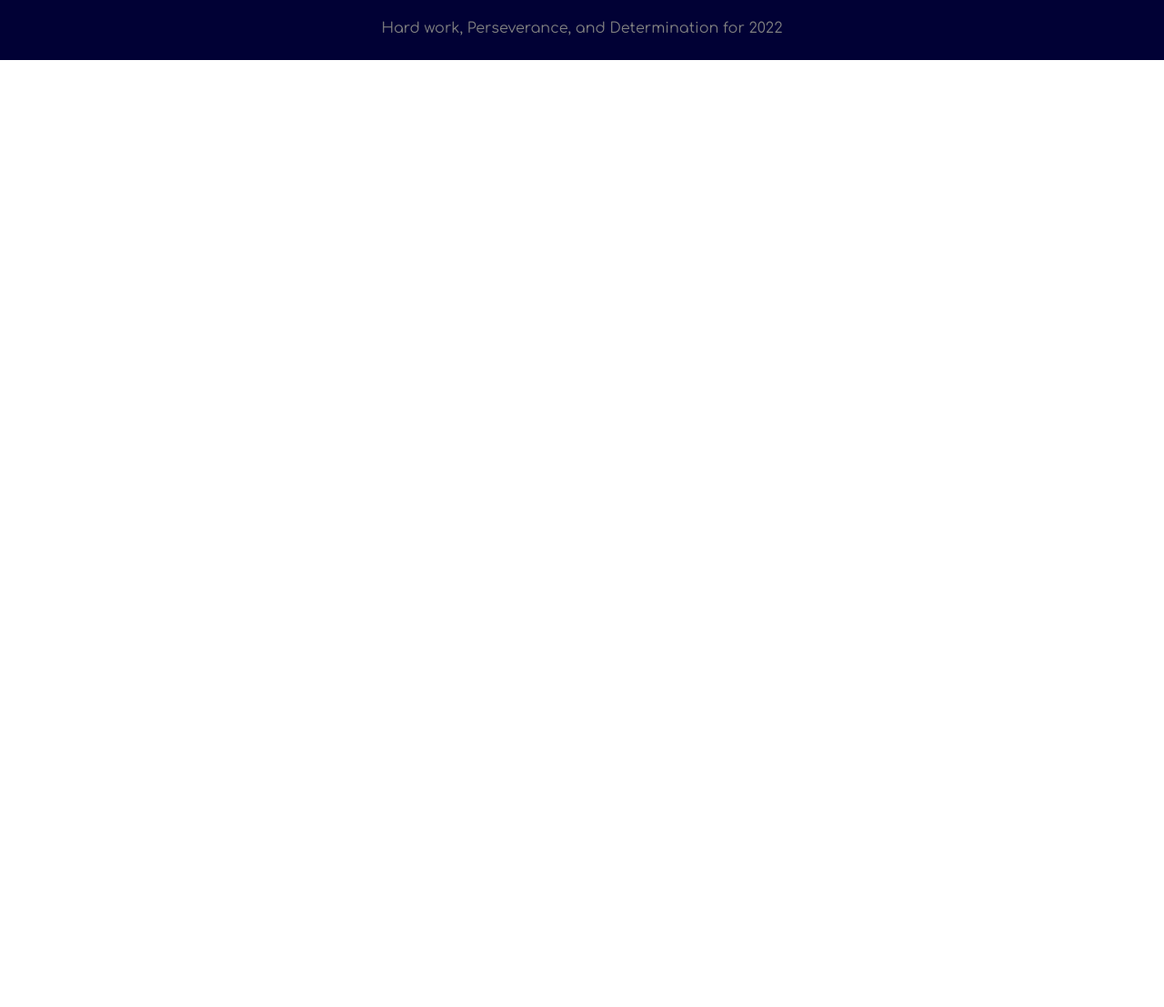
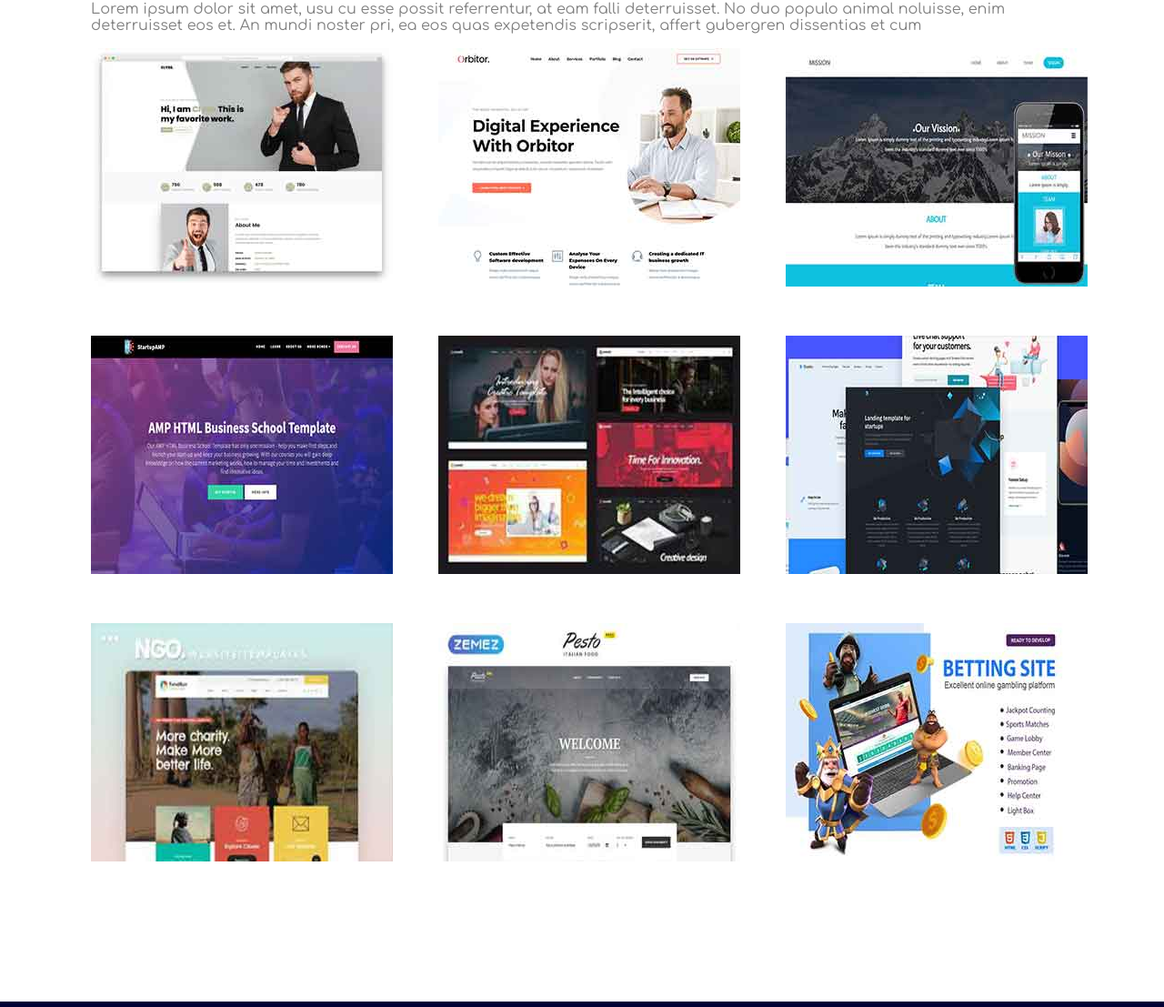
Before and after one commit to Tanni-Dey/mission-2022, a plain HTML site: page index.html in a window 1280 px wide. Shown: the part 2093-3200 px from the top of the page at 91% size. Before the commit the page ends 2159 px from the top, so only its background shows below. Drawn offline with Linux system fonts and the light colour scheme; a web font is replaced by a local one.

Commit message:
add-project

```diff
--- a/index.html
+++ b/index.html
@@ -88,6 +88,46 @@
             <img src="images/pictures/project.png" alt="">
         </div>
     </section>
+    <section>
+        <h2>Mission Projects <span class="word-color">2022</span></h2>
+        <p>Lorem ipsum dolor sit amet, usu cu esse possit referrentur, at eam falli
+            deterruisset. No duo populo animal noluisse, enim deterruisset eos et. An
+            mundi noster pri, ea eos quas expetendis scripserit, affert gubergren
+            dissentias et cum</p>
+        <div class="flex">
+            <div class="projects">
+                <img src="images/pictures/template1.jpg" alt="">
+            </div>
+            <div class="projects">
+                <img src="images/pictures/template2.jpg" alt="">
+            </div>
+            <div class="projects">
+                <img src="images/pictures/template3.jpg" alt="">
+            </div>
+        </div>
+        <div class="flex">
+            <div class="projects">
+                <img src="images/pictures/template4.jpg" alt="">
+            </div>
+            <div class="projects">
+                <img src="images/pictures/template5.jpg" alt="">
+            </div>
+            <div class="projects">
+                <img src="images/pictures/template6.jpg" alt="">
+            </div>
+        </div>
+        <div class="flex">
+            <div class="projects">
+                <img src="images/pictures/template7.jpg" alt="">
+            </div>
+            <div class="projects">
+                <img src="images/pictures/template8.jpg" alt="">
+            </div>
+            <div class="projects">
+                <img src="images/pictures/template9.jpg" alt="">
+            </div>
+        </div>
+    </section>
     <footer>
         <h1>Mission <span>2022</span></h1>
         <p>Hard work, Perseverance, and Determination for 2022</p>
--- a/style.css
+++ b/style.css
@@ -103,6 +103,10 @@ h3{
 #bg-img{
     background-position: 97% 75%;
 }
+.projects{
+    padding-right:50px;
+    padding-bottom: 50px;
+}
 footer{
     background-color: rgb(1, 1, 53);
     padding: 10px 0;
```
Also changed, not shown: images/pictures/template1.jpg (added), images/pictures/template2.jpg (added), images/pictures/template3.jpg (added), images/pictures/template4.jpg (added), images/pictures/template5.jpg (added), images/pictures/template6.jpg (added), images/pictures/template7.jpg (added), images/pictures/template8.jpg (added), images/pictures/template9.jpg (added).
